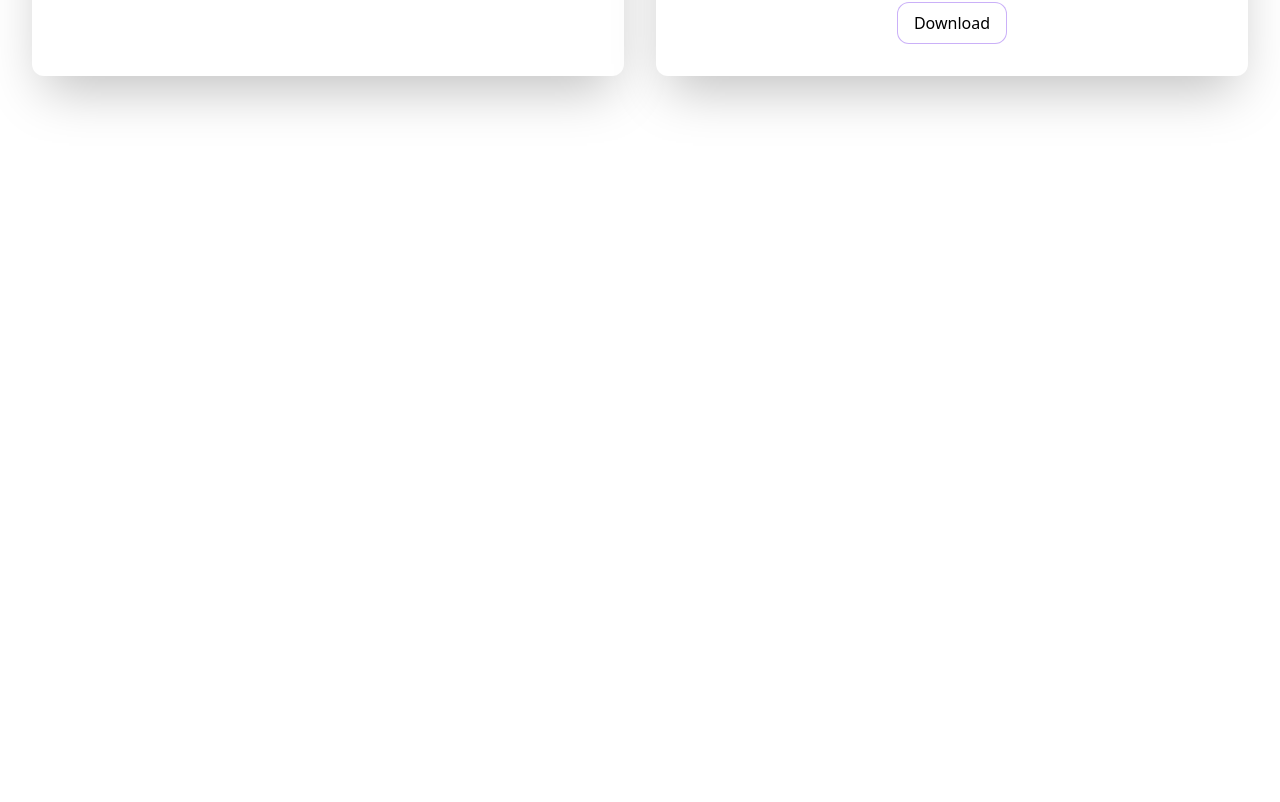
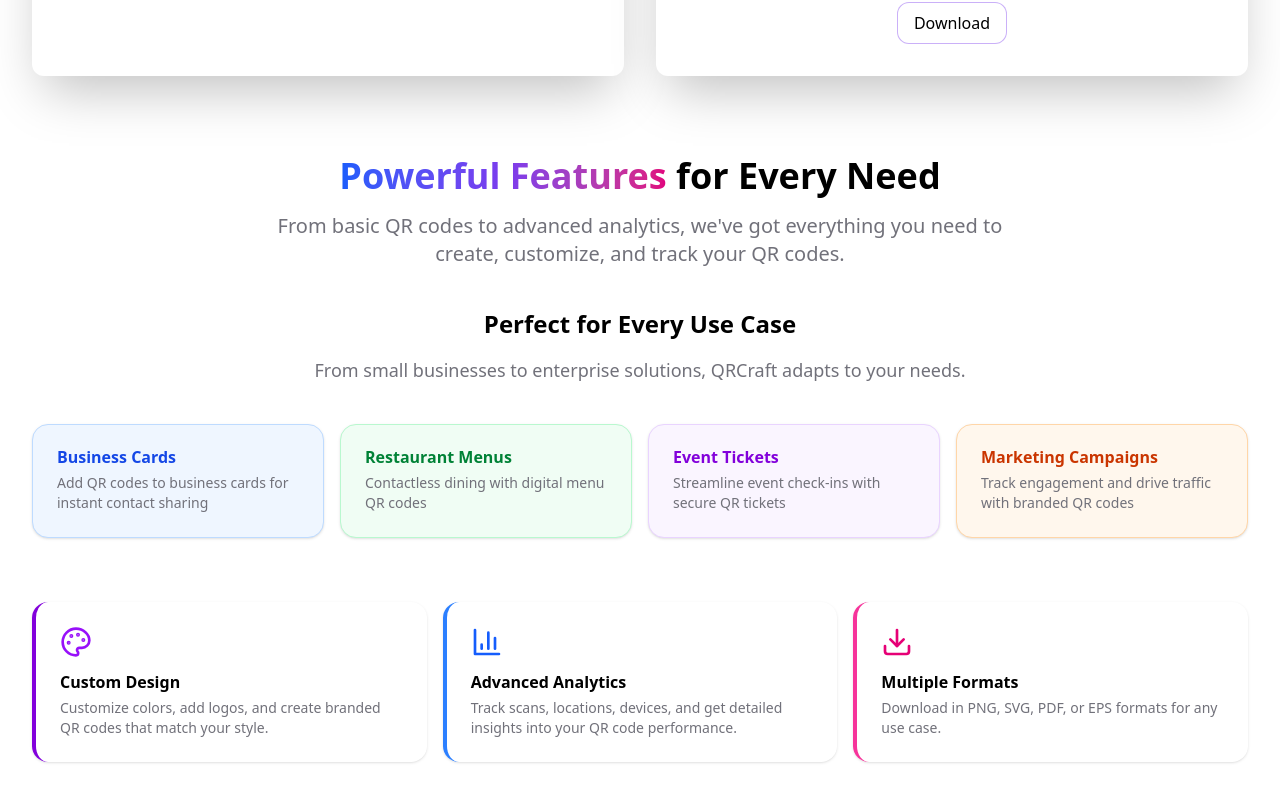
Before and after one commit to SynysterRev/qr-gen-front, a React (Vite) app: page / in a window 1280 px wide. Shown: the part 1170-1972 px from the top of the page. Before the commit the page ends 1358 px from the top, so only its background shows below. Built offline with nearby package versions, Linux system fonts and the light colour scheme; no server answers.

Commit message:
add features part on front end

```diff
--- /dev/null
+++ b/src/components/Card.jsx
@@ -0,0 +1,11 @@
+export default function Card({ backgroundColor, borderColor, children, className="" }) {
+    return (
+        <div className={`rounded-2xl flex flex-col p-6 gap-2 text-start shadow-sm hover:shadow-lg transition-shadow ${className}`}
+            style={{
+                backgroundColor,
+                borderColor
+            }}>
+            {children}
+        </div>
+    )
+}
--- /dev/null
+++ b/src/components/Features.jsx
@@ -0,0 +1,122 @@
+import Card from "./Card";
+
+export default function Features() {
+
+    const useCases = [{
+        id: 1,
+        title: "Business Cards",
+        borderColor: "#bedbff",
+        backgroundColor: "#eff6ff",
+        titleColor: "text-blue-700",
+        description: "Add QR codes to business cards for instant contact sharing"
+    },
+    {
+        id: 2,
+        title: "Restaurant Menus",
+        borderColor: "#b9f8cf",
+        backgroundColor: "#f0fdf4",
+        titleColor: "text-green-700",
+        description: "Contactless dining with digital menu QR codes"
+    },
+    {
+        id: 3,
+        title: "Event Tickets",
+        borderColor: "#e9d4ff",
+        backgroundColor: "#faf5ff",
+        titleColor: "text-purple-700",
+        description: "Streamline event check-ins with secure QR tickets"
+    },
+    {
+        id: 4,
+        title: "Marketing Campaigns",
+        borderColor: "#ffd6a8",
+        backgroundColor: "#fff7ed",
+        titleColor: "text-orange-700",
+        description: "Track engagement and drive traffic with branded QR codes"
+    },
+    ]
+
+    const features = [{
+        id: 1,
+        title: "Custom Design",
+        borderColor: "#8200db",
+        description: "Customize colors, add logos, and create branded QR codes that match your style.",
+        icon: (
+            <>
+                <circle cx="13.5" cy="6.5" r=".5" fill="currentColor"></circle>
+                <circle cx="17.5" cy="10.5" r=".5" fill="currentColor"></circle>
+                <circle cx="8.5" cy="7.5" r=".5" fill="currentColor"></circle>
+                <circle cx="6.5" cy="12.5" r=".5" fill="currentColor"></circle>
+                <path d="M12 2C6.5 2 2 6.5 2 12s4.5 10 10 10c.926 0 1.648-.746 1.648-1.688 0-.437-.18-.835-.437-1.125-.29-.289-.438-.652-.438-1.125a1.64 1.64 0 0 1 1.668-1.668h1.996c3.051 0 5.555-2.503 5.555-5.554C21.965 6.012 17.461 2 12 2z"></path>
+            </>
+        ),
+        iconColor: "text-purple-600"
+    },
+    {
+        id: 2,
+        title: "Advanced Analytics",
+        borderColor: "#2b7fff",
+        description: "Track scans, locations, devices, and get detailed insights into your QR code performance.",
+        icon: (
+            <>
+                <path d="M3 3v18h18"></path>
+                <path d="M18 17V9"></path>
+                <path d="M13 17V5"></path>
+                <path d="M8 17v-3"></path>
+            </>
+        ),
+        iconColor: "text-blue-600"
+    },
+    {
+        id: 3,
+        title: "Multiple Formats",
+        borderColor: "#f6339a",
+        description: "Download in PNG, SVG, PDF, or EPS formats for any use case.",
+        icon: (
+            <>
+                <path d="M21 15v4a2 2 0 0 1-2 2H5a2 2 0 0 1-2-2v-4"></path>
+                <polyline points="7 10 12 15 17 10"></polyline>
+                <line x1="12" x2="12" y1="15" y2="3"></line>
+            </>
+        ),
+        iconColor: "text-pink-600"
+    },
+    ]
+
+    return (
+        <section>
+            <h2 className="text-3xl md:text-4xl font-bold mb-4">
+                <span className="bg-gradient-to-r from-blue-600 via-primary to-pink-600 bg-clip-text text-transparent">Powerful Features </span>
+                for Every Need
+            </h2>
+            <p className="text-muted-foreground text-xl max-w-3xl mx-auto mb-10">From basic QR codes to advanced analytics, we've got everything you need to create, customize, and track your QR codes.</p>
+            <h3 className="text-xl md:text-2xl font-bold mb-4">Perfect for Every Use Case</h3>
+            <p className="text-muted-foreground text-lg max-w-3xl mx-auto mb-10">From small businesses to enterprise solutions, QRCraft adapts to your needs.</p>
+            <div className="grid grid-cols-1 md:grid-cols-2 lg:grid-cols-4 gap-4">
+                {useCases.map((useCase) => {
+                    return (
+                        <Card key={useCase.id} backgroundColor={useCase.backgroundColor} borderColor={useCase.borderColor} className="border-1">
+                            <h4 className={`font-semibold leading-none ${useCase.titleColor}`}>{useCase.title}</h4>
+                            <p className="text-muted-foreground text-sm">{useCase.description}</p>
+                        </Card>
+                    );
+                })}
+            </div>
+            <div className="grid grid-cols-1 md:grid-cols-3 gap-4 my-16">
+                {features.map((feature) => {
+                    return (
+                        <Card key={feature.id} borderColor={feature.borderColor} className="border-l-4">
+                            <svg xmlns="http://www.w3.org/2000/svg" width="24" height="24" viewBox="0 0 24 24" fill="none" stroke="currentColor" strokeWidth="2" strokeLinecap="round" strokeLinejoin="round" className={`lucide lucide-palette h-8 w-8 mb-2 ${feature.iconColor}`}>
+                                {feature.icon}
+                            </svg>
+                            <h4 className="font-semibold leading-none">{feature.title}</h4>
+                            <p className="text-muted-foreground text-sm p-0">{feature.description}</p>
+                        </Card>
+                    );
+                })
+
+                }
+            </div>
+        </section>
+    );
+}
--- a/src/pages/Home.jsx
+++ b/src/pages/Home.jsx
@@ -1,6 +1,7 @@
 import { ArrowRight, Sparkles, Zap, Shield } from "lucide-react";
 import Hero from "../components/Hero";
 import QrGenerator from "../components/QRGenerator";
+import Features from "../components/Features";
 
 export default function Home() {
     return (
@@ -11,6 +12,7 @@ export default function Home() {
                 <p className="text-muted-foreground text-xl max-w-3xl mx-auto mb-10">No account needed! Try our generator now and see how easy it is to create professional QR codes.</p>
                 <QrGenerator />
             </section>
+            <Features />
         </div>
     );
 }
```
